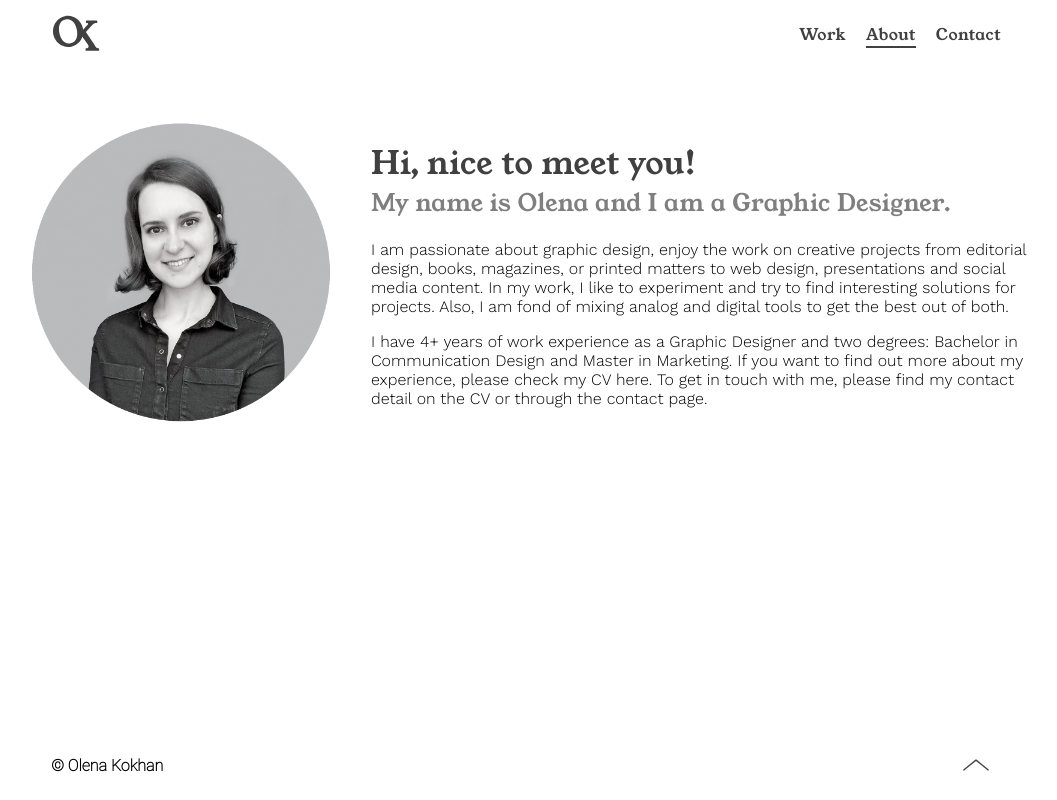
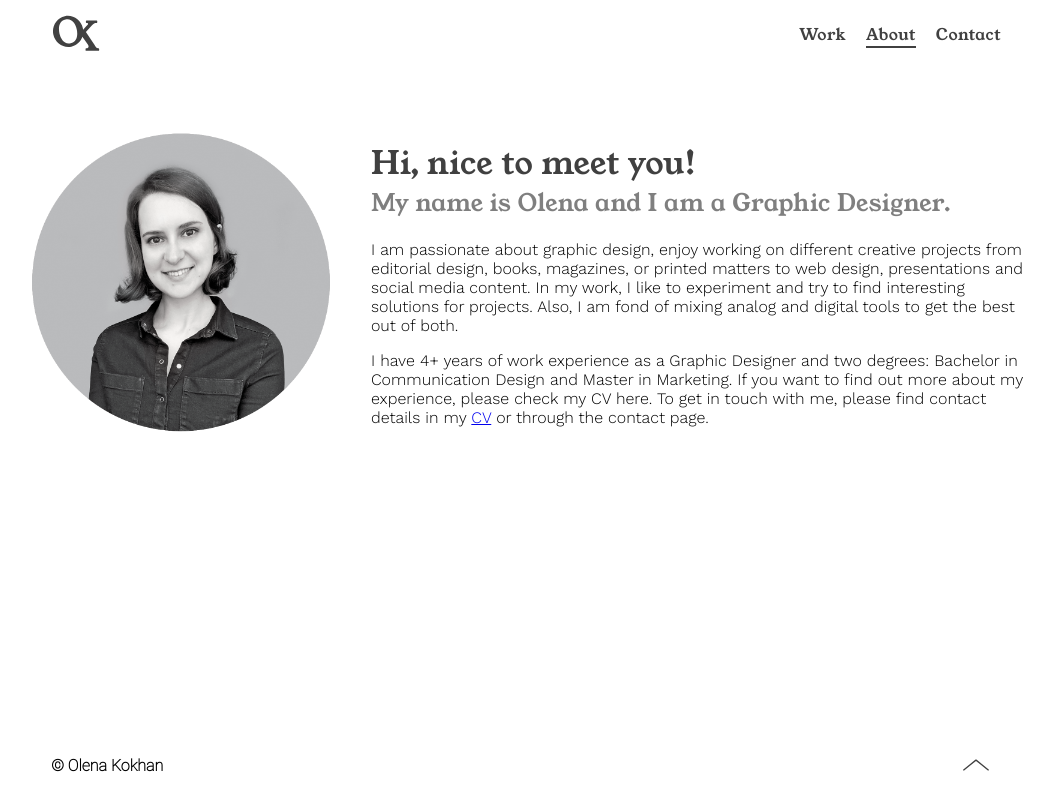
Before and after one commit to olena-kokhan/olena-kokhan.github.io, a Vue app: page /About in a window 1280 px wide. Shown: the whole page, without its empty margins (109-1166 px from the left). Built offline with nearby package versions, Linux system fonts and the light colour scheme.

Commit message:
Update About.vue

```diff
--- a/src/components/About.vue
+++ b/src/components/About.vue
@@ -4,8 +4,8 @@
       <div class="text">
             <h1 class="youngserif-regular">Hi, nice to meet you! </h1>
             <h2 class="youngserif-regular">My name is Olena and I am a Graphic Designer. </h2>
-            <p class="worksans-light" > I am passionate about graphic design, enjoy the work on creative projects from editorial design, books, magazines, or printed matters to web design, presentations and social media content. In my work, I like to experiment and try to find interesting solutions for projects. Also, I am fond of mixing analog and digital tools to get the best out of both.</p>
-            <p class="worksans-light"> I have 4+ years of work experience as a Graphic Designer and two degrees: Bachelor in Communication Design and Master in Marketing. If you want to find out more about my experience, please check my CV here. To get in touch with me, please find my contact detail on the CV or through the contact page.</p>
+            <p class="worksans-light" > I am passionate about graphic design, enjoy working on different creative projects from editorial design, books, magazines, or printed matters to web design, presentations and social media content. In my work, I like to experiment and try to find interesting solutions for projects. Also, I am fond of mixing analog and digital tools to get the best out of both.</p>
+            <p class="worksans-light"> I have 4+ years of work experience as a Graphic Designer and two degrees: Bachelor in Communication Design and Master in Marketing. If you want to find out more about my experience, please check my CV here. To get in touch with me, please find contact details in my <a href="About/CV_Olena_Kokhan_2021.pdf">CV</a> or through the contact page.</p>
       </div>
 
   </div>
```
